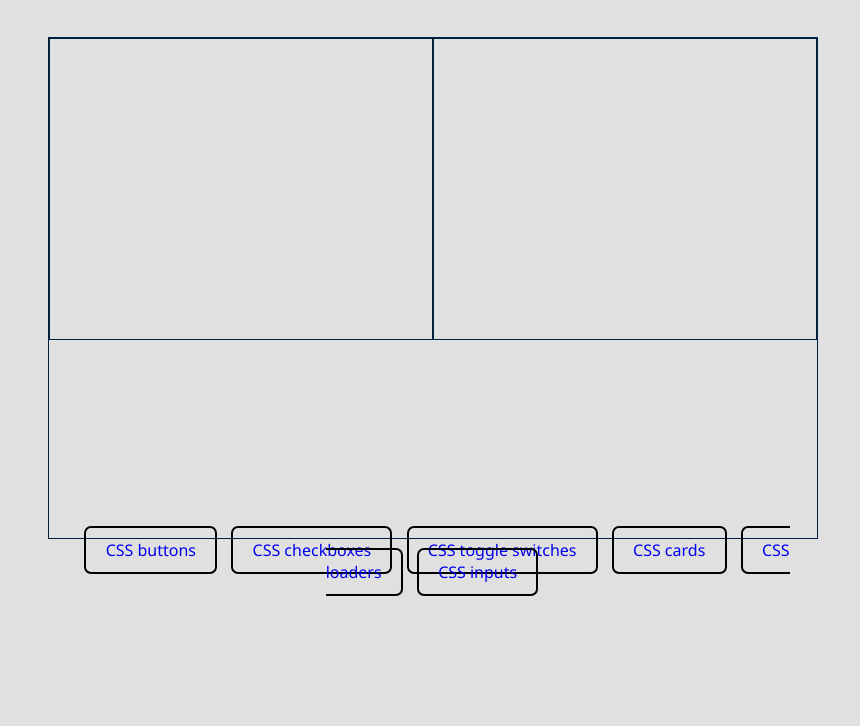
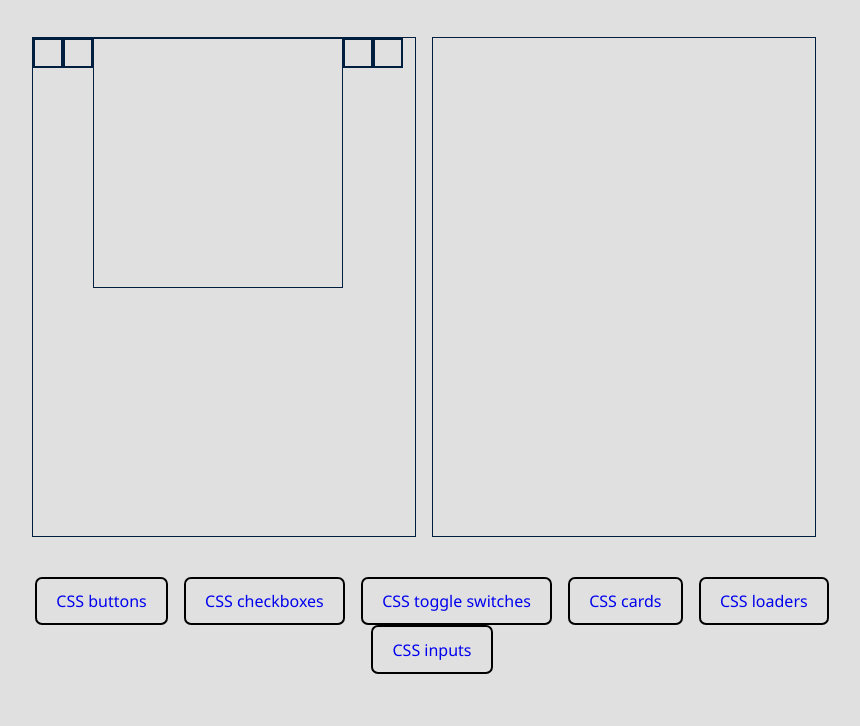
Before and after one commit to Anaele001/NEUMORPHISM.IO, a plain HTML site: page index.html in a window 1280 px wide. Shown: the part 138-864 px from the top of the page, without its empty margins (208-1068 px from the left). After the commit the page ends 812 px from the top, so only its background shows below. Drawn offline with Linux system fonts and the light colour scheme.

Commit message:
Udated my UI code

```diff
--- a/css/style.css
+++ b/css/style.css
@@ -2,6 +2,7 @@
   margin: 0;
   padding: 0;
   font-family: "Segoe UI", Tahoma, Geneva, Verdana, sans-serif;
+  box-sizing: border-box;
 }
 
 .btn-bt {
@@ -11,20 +12,17 @@
   text-decoration: none;
   cursor: pointer;
   border-radius: 7px;
-  margin-left: 10px;
 }
 
 body {
   background-color: #e0e0e0;
-  color: #001f3f;
 }
 
 .main {
-  margin-top: 5%;
   margin: auto;
   width: 60%;
-  min-height: 100vh;
   margin-top: 5%;
+  min-width: 100vh;
   text-align: center;
 }
 
@@ -36,18 +34,68 @@ body {
   font-size: 21px;
 }
 
+.title span {
+  font-weight: bold;
+}
+
 .boxes {
   display: flex;
   margin-top: 40px;
-  border: 1px solid #001f3f;
   width: 100%;
-  height: 500px;
   min-height: 400px;
+  gap: 2%;
 }
 
-.left-box,
+.left-box {
+  border: 1px solid #001f3f;
+  width: 48%;
+  height: 500px;
+  text-align: justify;
+  display: flex;
+}
+.light-sources-top-left {
+  width: 30px;
+  height: 30px;
+  border: 2px solid #001f3f;
+}
+.light-sources-top-right {
+  width: 30px;
+  height: 30px;
+  border: 2px solid #001f3f;
+}
+.light-sources-buttom-left {
+  width: 30px;
+  height: 30px;
+  border: 2px solid #001f3f;
+}
+.light-sources-buttom-right {
+  width: 30px;
+  height: 30px;
+  border: 2px solid #001f3f;
+}
+
 .right-box {
   border: 1px solid #001f3f;
-  width: 50%;
-  height: 300px;
+  width: 48%;
+  height: 500px;
+  text-align: justify;
 }
+
+.center {
+  align-items: center;
+  width: 250px;
+  height: 250px;
+  border: 1px solid #001f3f;
+}
+
+.right-box {
+  padding: 15px;
+}
+
+.buttons {
+  display: flex;
+  flex-wrap: wrap;
+  margin-top: 5%;
+  gap: 2%;
+  justify-content: center;
+}
--- a/index.html
+++ b/index.html
@@ -10,12 +10,16 @@
     <div class="main">
         <div class="title">
             <h2>Dey Play! Just dey play!!</h2>
-            <p>Dis level dey give you soft-UI CSS code</p>
+            <p>Dis level dey give you <span>Soft</span>-UI CSS code</p>
         </div>
 
         <div class="boxes">
             <div class="left-box">
-
+                <div class="light-sources light-sources-top-left"></div>
+                <div class="light-sources light-sources-top-right"></div>
+                <div class="center"></div>
+                <div class="light-sources light-sources-buttom-left"></div>
+                <div class="light-sources light-sources-buttom-right"></div>
             </div>
             <div class="right-box">
 
```
